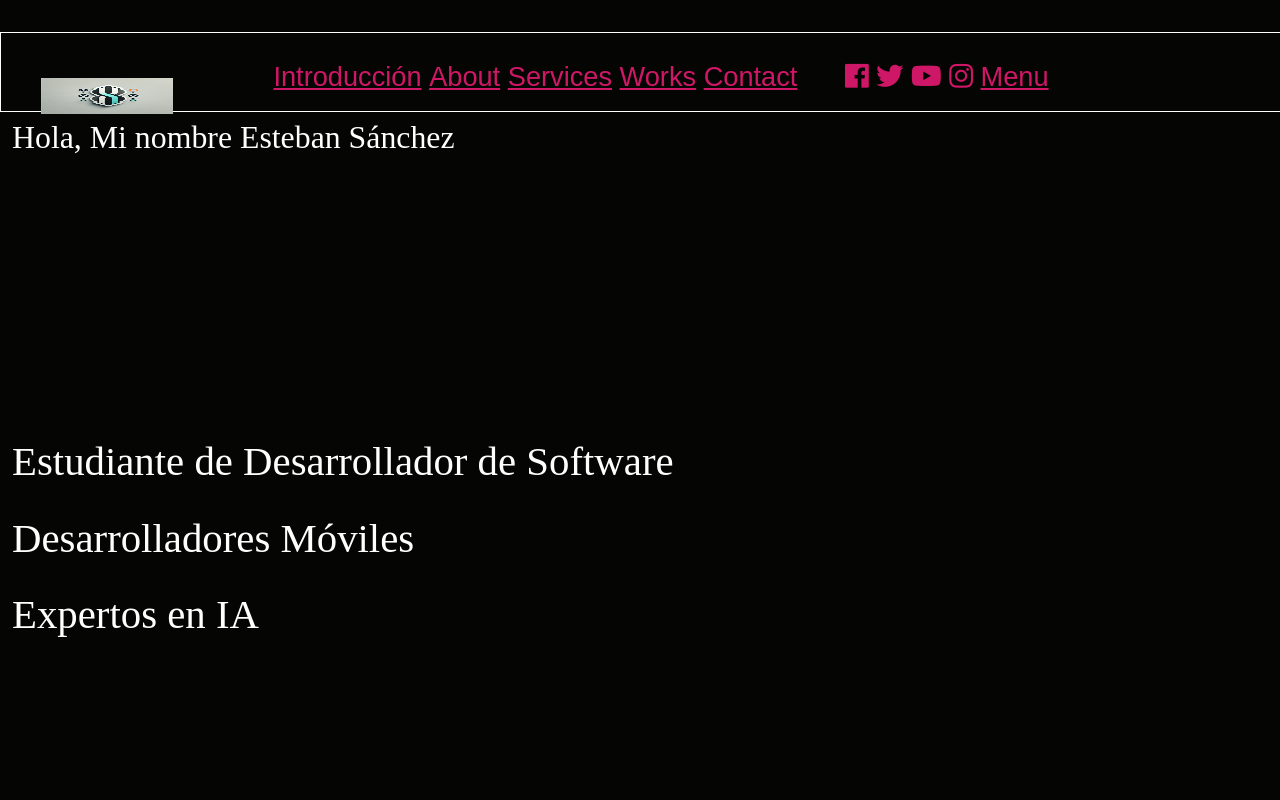
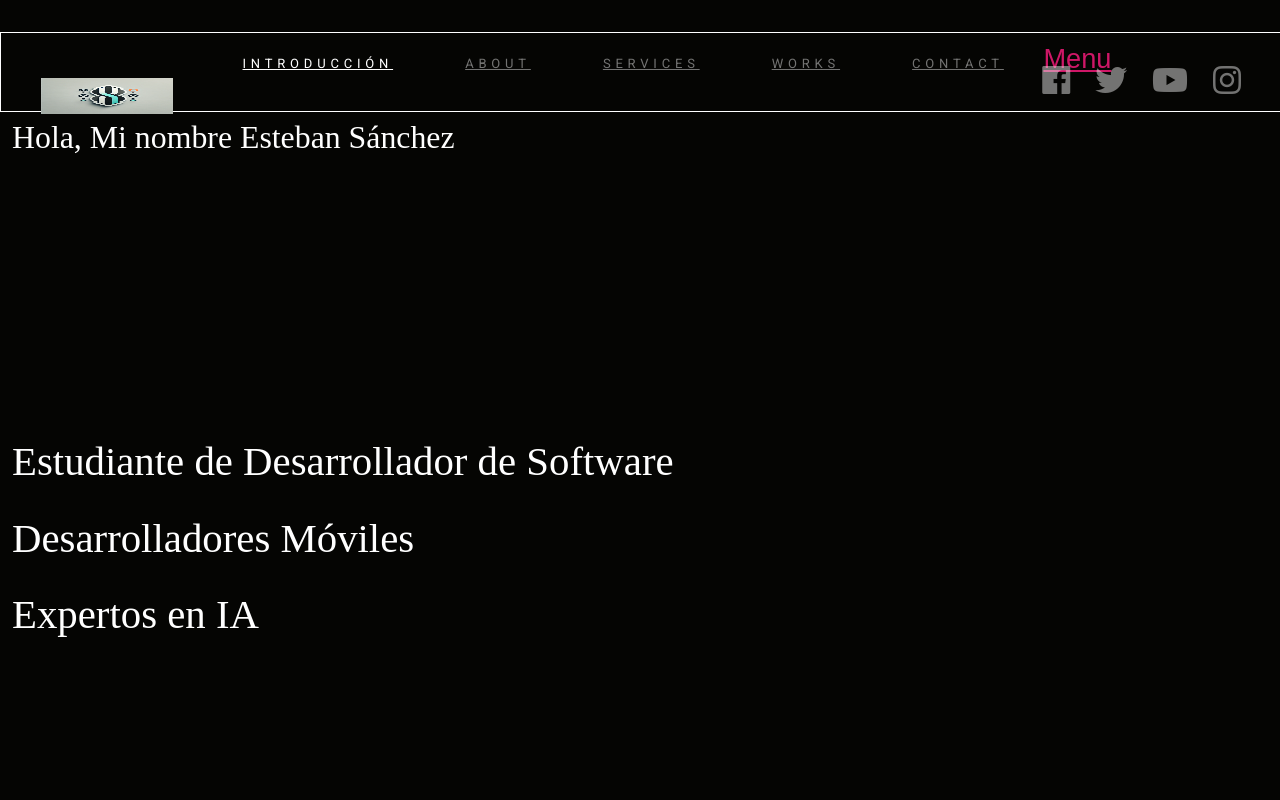
Before and after one commit to EstebanSan140106/portafolio, a plain HTML site: page index.html in a window 1280 px wide. Shown: the top 800 px of the page. Drawn offline with Linux system fonts and the light colour scheme; some packages are replaced by stand-ins of ours; a script that the page names is missing; a web font is replaced by a local one.

Commit message:
Clase 2.3 - Desarrollo Web 1

```diff
--- a/estilos/base.css
+++ b/estilos/base.css
@@ -1,3 +1,5 @@
 @import url('https://fonts.googleapis.com/css2?family=Oswald:wght@200..700&display=swap');
 @import url('https://fonts.googleapis.com/css2?family=Frank+Ruhl+Libre:wght@300..900&family=Oswald:wght@200..700&display=swap');
+@import url('https://fonts.googleapis.com/css2?family=Roboto:ital,wght@0,100;0,300;0,400;0,500;0,700;0,900;1,100;1,300;1,400;1,500;1,700;1,900&display=swap');
+
 @import url("font-awesome/css/fontawesome-all.css");
--- a/estilos/main.css
+++ b/estilos/main.css
@@ -159,3 +159,54 @@ h6,
     display: block;
     line-height: calc(78px -(18px*2));
 }
+
+.header-main-nav {
+font-family: 'Roboto', sans-serif;
+font-size: 13px;
+text-transform: uppercase;
+letter-spacing: 0.3rem;
+color: rgba(225, 225, 225, 0.5);
+margin: 0 0 0 4px;
+z-index: 2;
+position: static;
+}
+
+.header-main-nav li {
+    margin: 0 2rem;
+
+}
+.header-main-nav a {
+    color: rgba(225, 225, 225, 0.5);
+    position: relative;
+
+}
+.header-main-nav a:hover,
+.header-nav-wrap a:focus,
+.header-main-nav a:active {
+    color: #ffffff
+}
+
+.header-main-nav .current a {
+    color: #fff;
+}
+.header-social {
+    font-size: 2rem;
+    margin: 0;
+    position: absolute;
+    top: 0;
+    right: 40px;
+
+}
+.header-social li {
+    margin-right: 1rem;
+}
+.header-social li:last-child {
+    margin-right: 0;
+}
+.header-social li a {
+    color: rgba(225, 225, 225, 0.5);
+}
+
+.header-social li a i{
+    color: rgba(225, 225, 225, 0.5)
+}
```
